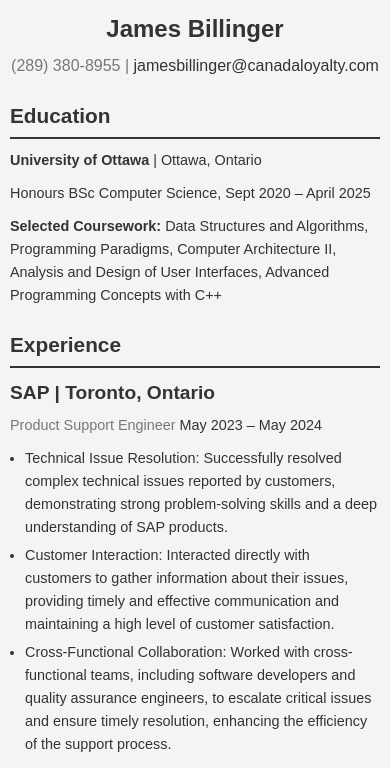
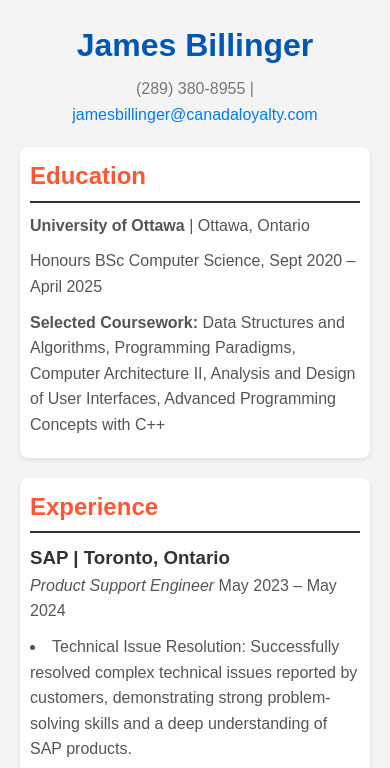
Before and after one commit to J1mmy2Shoes/csi3x40_labs, a plain HTML site: page porfolio/resume.html in a window 390 px wide. Shown: the top 768 px of the page. Drawn offline with Linux system fonts and the light colour scheme.

Commit message:
final touches

```diff
--- /dev/null
+++ b/porfolio/LolaStyle.css
@@ -0,0 +1,38 @@
+html{
+    font-family: "Roboto", sans-serif
+}
+body {
+    background-color: rgb(233, 235, 236);
+}
+.top-level_container{
+    margin-top:16px;
+    position:relative;
+
+}
+.leftie{
+    float:left;
+    width:33%;
+}
+.rightie{
+    float: right;
+    width: 63%;
+}
+h2{
+    font-size:xx-large;
+    color: darkslategrey;
+}
+h3{
+    font-size: 26px;
+}
+.that-font{
+    color: teal;
+}
+
+.leftie,
+.right-bottom-grid,
+.right-top-grid{
+    margin-top:16px;
+    padding-left: 30px;
+    border-radius: 12px;
+    background-color: aliceblue;
+}
--- a/porfolio/styles.css
+++ b/porfolio/styles.css
@@ -1,17 +1,14 @@
-
-/* Basic Reset */
 * {
     margin: 0;
     padding: 0;
     box-sizing: border-box;
 }
 
-/* General Styles */
 body {
     font-family: Arial, sans-serif;
     line-height: 1.6;
     padding: 20px;
-    background-color: #f4f4f4;
+    background: #f4f4f4;
     color: #333;
 }
 
@@ -23,24 +20,30 @@ header {
 header h1 {
     font-size: 2em;
     margin-bottom: 5px;
+    color: #0056b3; /* Added color */
 }
 
-header p {
+header p, header a {
     font-size: 1em;
     color: #777;
 }
 
 header a {
-    color: #333;
     text-decoration: none;
+    color: #007bff; /* Changed color */
 }
 
 header a:hover {
     text-decoration: underline;
+    color: #0056b3; /* Changed color */
 }
 
 section {
     margin-bottom: 20px;
+    background: #fff; /* Added background color */
+    padding: 10px; /* Added padding */
+    border-radius: 8px; /* Added border radius */
+    box-shadow: 0 2px 4px rgba(0,0,0,0.1); /* Added box shadow */
 }
 
 section h2 {
@@ -48,64 +51,24 @@ section h2 {
     border-bottom: 2px solid #333;
     padding-bottom: 5px;
     margin-bottom: 10px;
+    color: #ff5733; /* Added color */
 }
 
 section p, section ul {
     margin-bottom: 10px;
-}
-
-.job, .project {
-    margin-bottom: 15px;
-}
-
-.job h3, .project h3 {
-    font-size: 1.2em;
-    margin-bottom: 5px;
-}
-
-.job p em, .project p em {
-    font-style: normal;
-    color: #777;
+    color: #555; /* Changed color */
 }
 
 ul {
-    list-style-type: disc;
-    margin-left: 20px;
+    list-style: disc inside;
 }
 
-ul li {
-    margin-bottom: 5px;
-}
-
-/* Skills Section */
-#skills p {
+ul li, #skills p {
     margin-bottom: 5px;
 }
 
 #skills p strong {
     display: inline-block;
     width: 200px;
+    color: #333; /* Added color */
 }
-
-/* Responsive Design */
-@media (max-width: 768px) {
-    body {
-        padding: 10px;
-    }
-
-    header h1 {
-        font-size: 1.5em;
-    }
-
-    section h2 {
-        font-size: 1.3em;
-    }
-
-    section p, section ul {
-        font-size: 0.9em;
-    }
-
-    ul {
-        margin-left: 15px;
-    }
-}
```
Also changed, not shown: porfolio/LolaResume.html (added, +61 -0 lines), porfolio/portfolioHomePage.html (+3 -3 lines).
